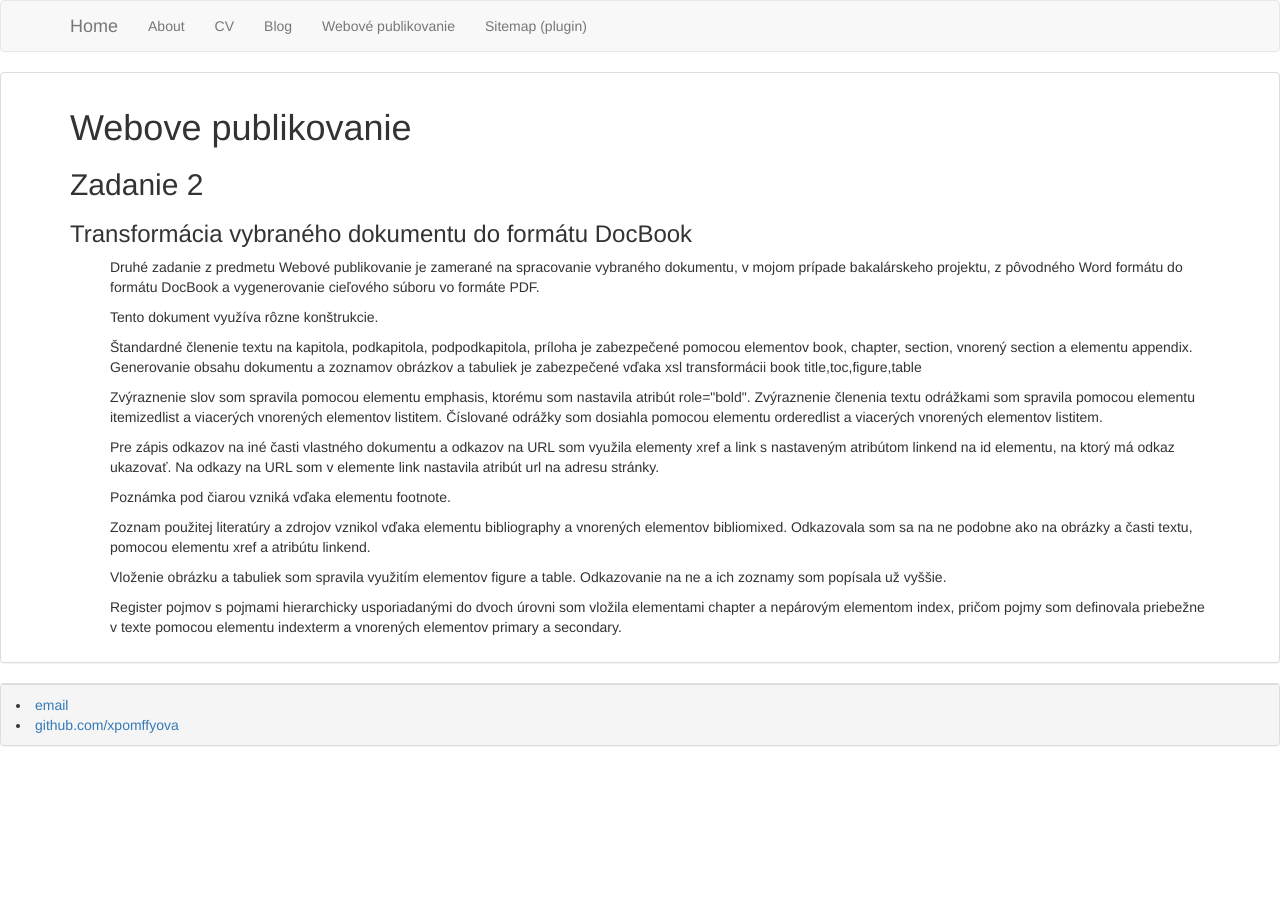
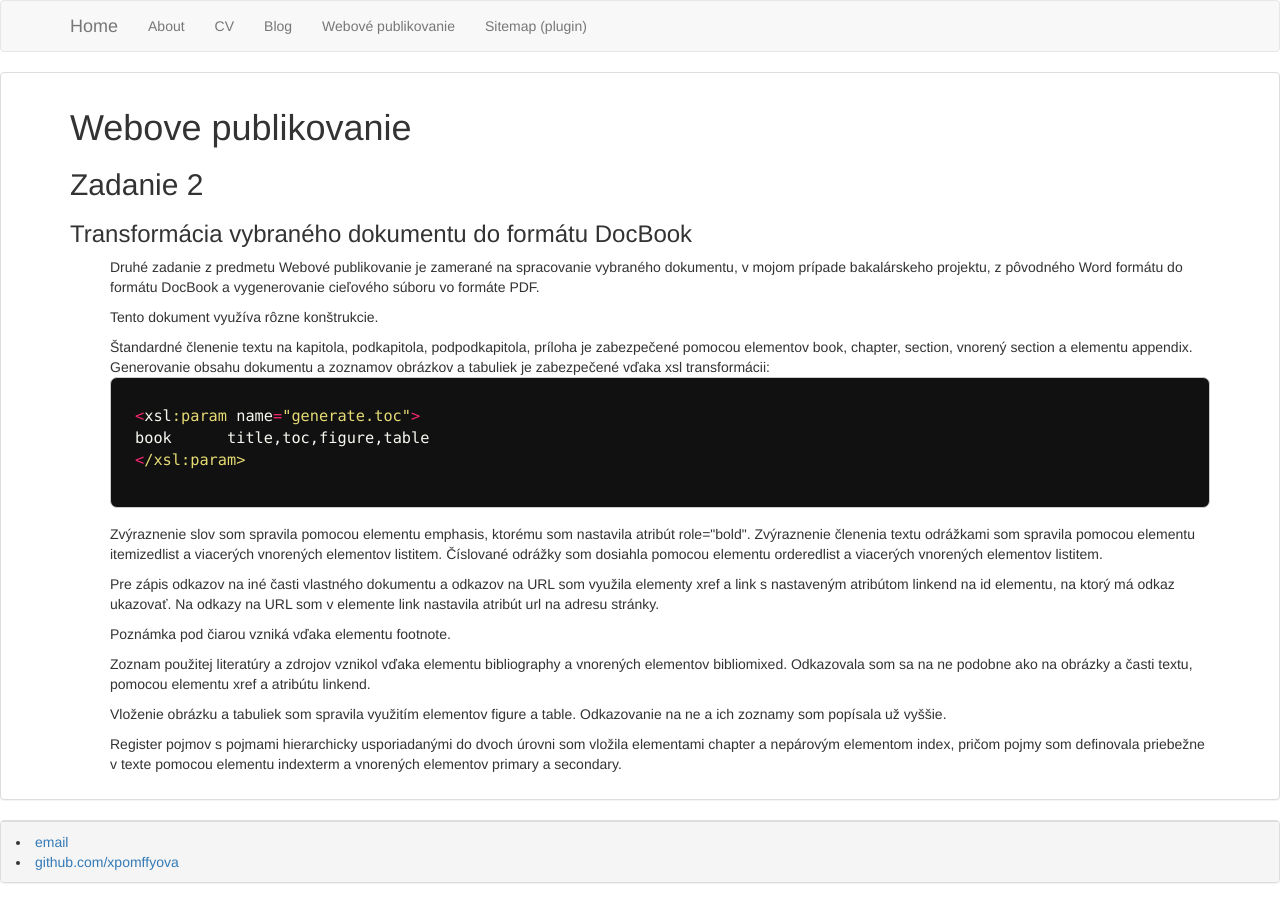
Before and after one commit to xpomffyova/xpomffyova.github.io, a Jekyll site: the page built from zadanie2/index.html, in a window 1280 px wide. Built offline with Jekyll 4.4.1, drawn with Linux system fonts in a browser that asks for light colours; nearby versions of some CDN libraries.

Commit message:
koniec 2.zadania

```diff
--- a/zadanie2/index.html
+++ b/zadanie2/index.html
@@ -13,9 +13,12 @@ Tento dokument využíva rôzne konštrukcie.
 </ul>
 <ul class="posts">
 Štandardné členenie textu na kapitola, podkapitola, podpodkapitola, príloha je zabezpečené pomocou elementov book, chapter, section, vnorený section a elementu appendix.
-Generovanie obsahu dokumentu a zoznamov obrázkov a tabuliek je zabezpečené vďaka xsl transformácii <xsl:param name="generate.toc">
+Generovanie obsahu dokumentu a zoznamov obrázkov a tabuliek je zabezpečené vďaka xsl transformácii:
+{% highlight ruby %}
+<xsl:param name="generate.toc">
 book      title,toc,figure,table
 </xsl:param>
+{% endhighlight %}
 </ul>
 <ul class="posts">
 Zvýraznenie slov som spravila pomocou elementu emphasis, ktorému som nastavila atribút role="bold". Zvýraznenie členenia textu odrážkami som spravila pomocou elementu itemizedlist a viacerých vnorených elementov listitem. Číslované odrážky som dosiahla pomocou elementu orderedlist a viacerých vnorených elementov listitem.
```
